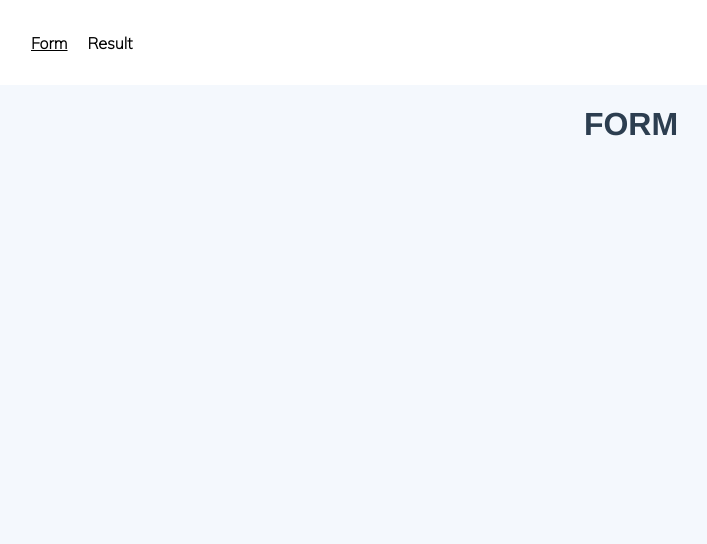
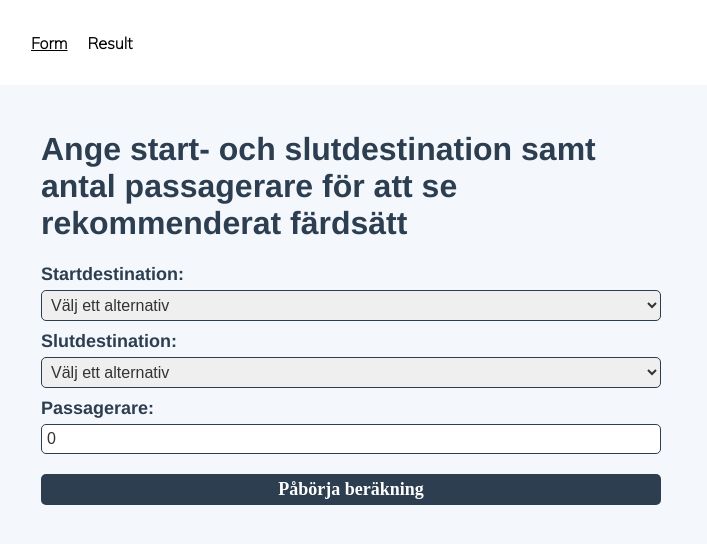
Before and after one commit to marjon4/carbon-travel, a Vue app: page /form in a window 1280 px wide. Shown: the top 544 px of the page, without its empty margins (9-716 px from the left). Built offline with nearby package versions, Linux system fonts and the light colour scheme.

Commit message:
Form first draft

```diff
--- a/src/views/Form.vue
+++ b/src/views/Form.vue
@@ -1,9 +1,71 @@
 <template>
-  <h1>FORM</h1>
+  <form>
+    <h1>Ange start- och slutdestination samt antal passagerare för att se rekommenderat färdsätt</h1>
+    <label for="start">Startdestination: </label>
+    <select id="start" v-model="start">
+      <option disabled value="">Välj ett alternativ</option>
+      <option>Stockholm</option>
+      <option>Göteborg</option>
+      <option>Malmö</option>
+    </select>
+    <label for="end">Slutdestination: </label>
+    <select id="end" v-model="end">
+      <option disabled value="">Välj ett alternativ</option>
+      <option>Oslo</option>
+      <option>Berlin</option>
+      <option>London</option>
+    </select>
+    <label for="passengers">Passagerare: </label>
+    <input type="number" id="passengers" v-model="passengers" />
+    <button type="submit">Påbörja beräkning</button>
+  </form>
 </template>
 
 <script>
 export default {
-  name: "Form"
+  name: "Form",
+  data() {
+    return {
+      start: '',
+      end: '',
+      passengers: 0
+    }
+  }
 }
 </script>
+
+<style scoped>
+form {
+  padding: 25px 50px;
+  display: flex;
+  flex-direction: column;
+  align-items: stretch;
+  text-align: left;
+  max-width: 620px;
+}
+label {
+  font-weight: 600;
+  font-size: 18px;
+  margin-bottom: 5px;
+}
+select, input {
+  border: 1px solid #2c3e50;
+  color: #333333;
+  border-radius: 5px;
+  margin-bottom: 10px;
+  padding: 5px;
+  font-size: 16px;
+}
+button {
+  margin-top: 10px;
+  background-color: #2c3e50;
+  color: #fff;
+  border: none;
+  border-radius: 5px;
+  padding: 5px;
+  font-size: 18px;
+  font-family: Avenir;
+  font-weight: 600;
+  cursor: pointer;
+}
+</style>
```
